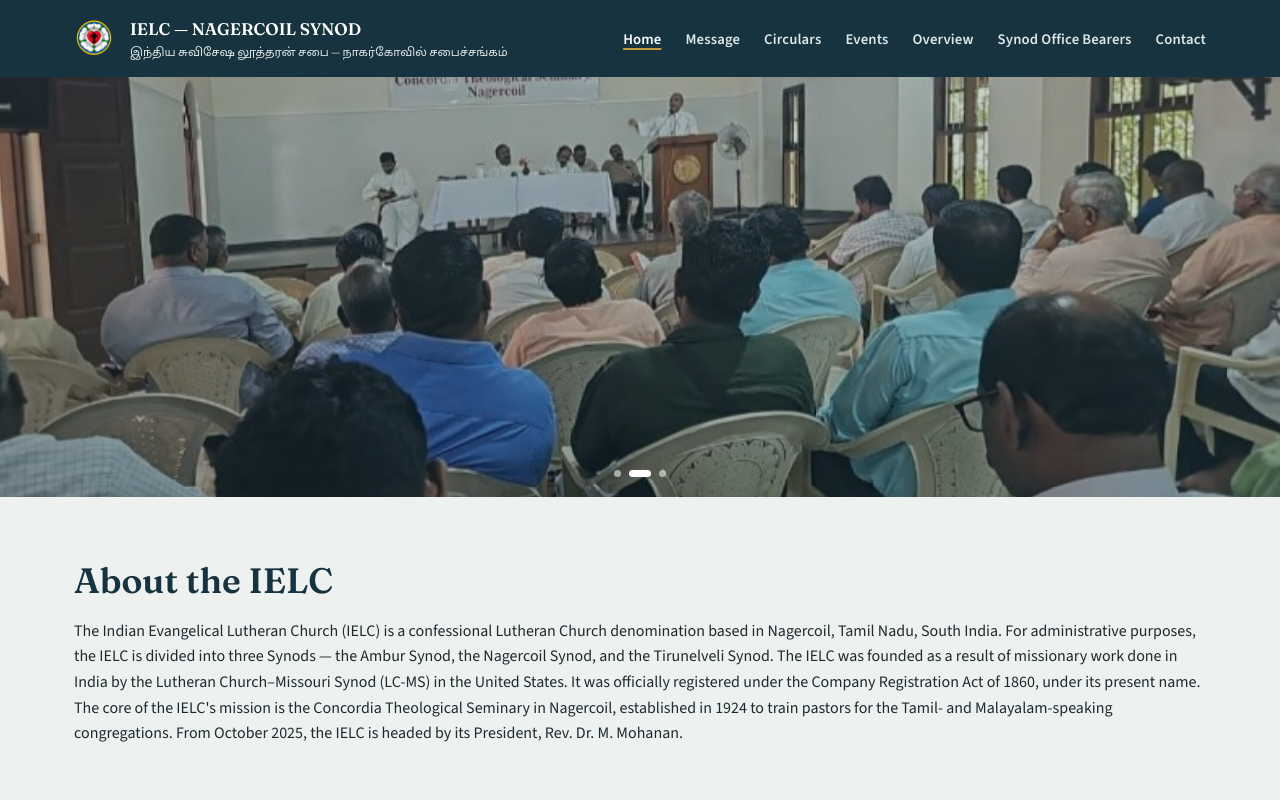
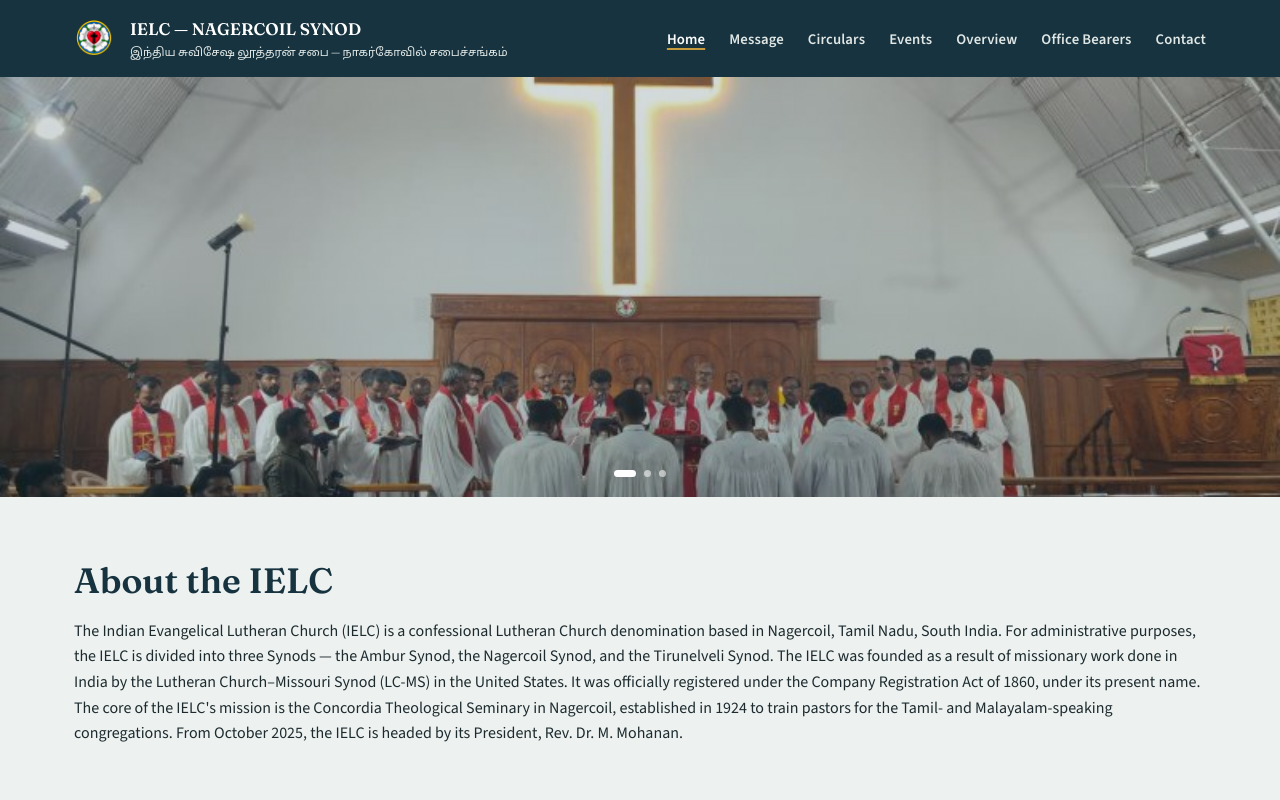
Before and after one commit to waltermichelraja/ielc-nagercoil-synod, a React (Vite) app in the folder frontend/: page /home in a window 1280 px wide. Shown: the top 800 px of the page. Built offline with nearby package versions, Linux system fonts and the light colour scheme.

Commit message:
fix(frontend): slideshow timing

```diff
--- a/frontend/src/components/EventSlideshow.jsx
+++ b/frontend/src/components/EventSlideshow.jsx
@@ -1,7 +1,7 @@
 import{useEffect,useState}from"react";
 import eventImages from"../data/eventImages.js";
 
-const SLIDE_DURATION=5000;
+const SLIDE_DURATION=10000;
 
 export default function EventSlideshow(){
   const[index,setIndex]=useState(0);
--- a/frontend/src/components/Header.jsx
+++ b/frontend/src/components/Header.jsx
@@ -8,7 +8,7 @@
   {to:"/circulars",label:"Circulars"},
   {to:"/events",label:"Events"},
   {to:"/overview",label:"Overview"},
-  {to:"/leadership",label:"Synod Office Bearers"},
+  {to:"/leadership",label:"Office Bearers"},
   {to:"/contact",label:"Contact"},
 ];
 
```
Also changed, not shown: frontend/public/images/people/arul-321801c494.jpg (deleted).
